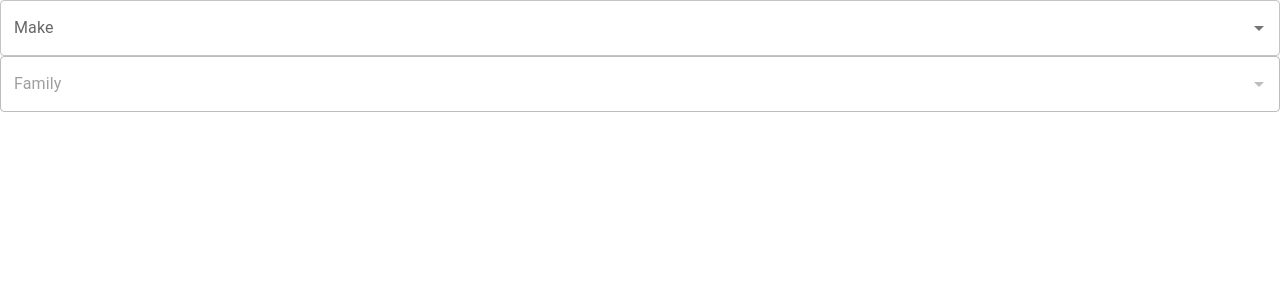
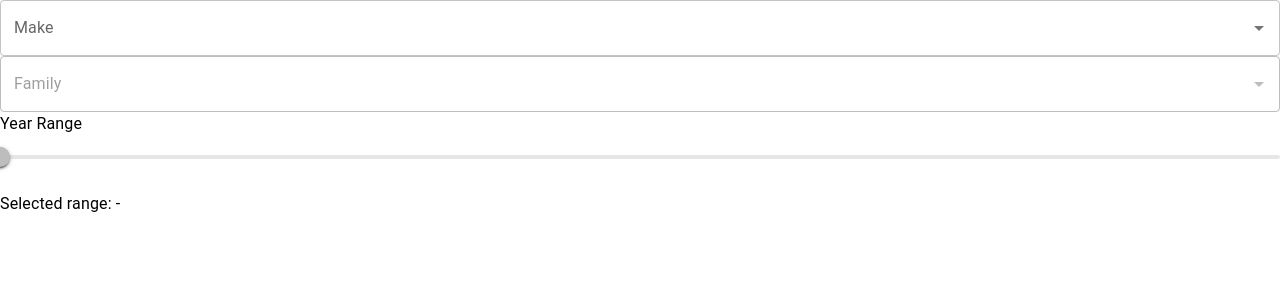
Before and after one commit to CTRL-C-AND-CTRL-V/2CloudPreInterview_ZhenGu, a React (Create React App) app in the folder React/car-search/: page / in a window 1280 px wide. Shown: the top 300 px of the page. Built offline with nearby package versions, Linux system fonts and the light colour scheme; no server answers.

Commit message:
update year search

```diff
--- a/React/car-search/src/App.js
+++ b/React/car-search/src/App.js
@@ -1,13 +1,20 @@
 import React, { useState, useEffect } from 'react';
 import Autocomplete from '@mui/material/Autocomplete';
 import TextField from '@mui/material/TextField';
+import Slider from '@mui/material/Slider';
+import Typography from '@mui/material/Typography';
+import Box from '@mui/material/Box';
 import api from "./api";
 
 function App(){
   const [makes, setMakes] = useState([]);
   const [selectedMake, setSelectedMake] = useState('');
   const [families, setFamilies] = useState([]);
+  const [selectedFamily, setSelectedFamily] = useState('');
+  const [minYear, setMinYear] = useState(null);
+  const [maxYear, setMaxYear] = useState(null);
   const [loading, setLoading] = useState(false);
+
 
   useEffect(() => {
     const fetchMakes = async () => {
@@ -29,26 +36,57 @@ function App(){
 
   useEffect(() => {
     const fetchFamilies = async () => {
-      if (!selectedMake) {
-        setFamilies([]);
-        return;
-      }
-
+      if (selectedMake) {
         setLoading(true);
         try {
           const response = await api.get(`/cars?make=${selectedMake}`);
-        // Axios automatically parses the response body to JSON
-        const makeFamilies = [...new Set(response.data.map(car => car.family))];
-        setFamilies(makeFamilies);
+          const familiesData = response.data.map(car => car.family);
+          setFamilies([...new Set(familiesData)]); // Remove duplicates
+          console.log('Families fetched:', familiesData); // Debug log
         } catch (error) {
           console.error(`Failed to fetch families for make: ${selectedMake}`, error);
         } finally {
           setLoading(false);
         }
+      }
     };
 
     fetchFamilies();
   }, [selectedMake]);
+
+  useEffect(() => {
+    // Fetch min and max years based on selected make and family
+    const fetchYears = async () => {
+      if (selectedMake && selectedFamily) {
+        setLoading(true);
+        try {
+          const response = await api.get(`/cars?make=${selectedMake}&family=${selectedFamily}`);
+          const yearsData = response.data.map(car => parseInt(car.year, 10)).filter(Boolean);
+          setMinYear(Math.min(...yearsData));
+          setMaxYear(Math.max(...yearsData));
+        } catch (error) {
+          console.error(`Failed to fetch years for make: ${selectedMake} and family: ${selectedFamily}`, error);
+        } finally {
+          setLoading(false);
+        }
+      } else {
+        setMinYear(null);
+        setMaxYear(null);
+      }
+    };
+
+    fetchYears();
+  }, [selectedMake, selectedFamily]);
+
+  const handleYearChange = (event, newValue) => {
+    console.log('Selected Year Range:', newValue);
+  };
+
+  useEffect(() => {
+    console.log(`Selected Make: ${selectedMake}, Selected Family: ${selectedFamily}`);
+    console.log(`Min Year: ${minYear}, Max Year: ${maxYear}`);
+    console.log(`Slider Disabled: ${!selectedMake || !selectedFamily || minYear === null || maxYear === null}`);
+  }, [selectedMake, selectedFamily, minYear, maxYear]);
 
   return (
     <div>
@@ -65,8 +103,31 @@ function App(){
         options={families}
         loading={loading}
         disabled={!selectedMake}
+        onChange={(event, newValue) => {
+          setSelectedFamily(newValue); // This sets the selectedFamily state
+        }}
         renderInput={(params) => <TextField {...params} label="Family" variant="outlined" />}
       />
+      <Typography id="year-slider" gutterBottom>
+        Year Range
+      </Typography>
+      <Slider
+        value={typeof minYear === 'number' && typeof maxYear === 'number' ? [minYear, maxYear] : [0, 0]}
+        onChange={handleYearChange}
+        valueLabelDisplay="auto"
+        aria-labelledby="year-slider"
+        getAriaValueText={(value) => `${value}`}
+        min={minYear}
+        max={maxYear}
+        disabled={!selectedMake || !selectedFamily || minYear === null || maxYear === null}
+      />
+
+      {/* When you want to show the selected range outside the slider */}
+      <Box sx={{ mt: 2 }}>
+        <Typography>
+          Selected range: {minYear} - {maxYear}
+        </Typography>
+      </Box>
     </div>
   );
 };
```
Lines whose indentation alone changed are shown as unchanged.
